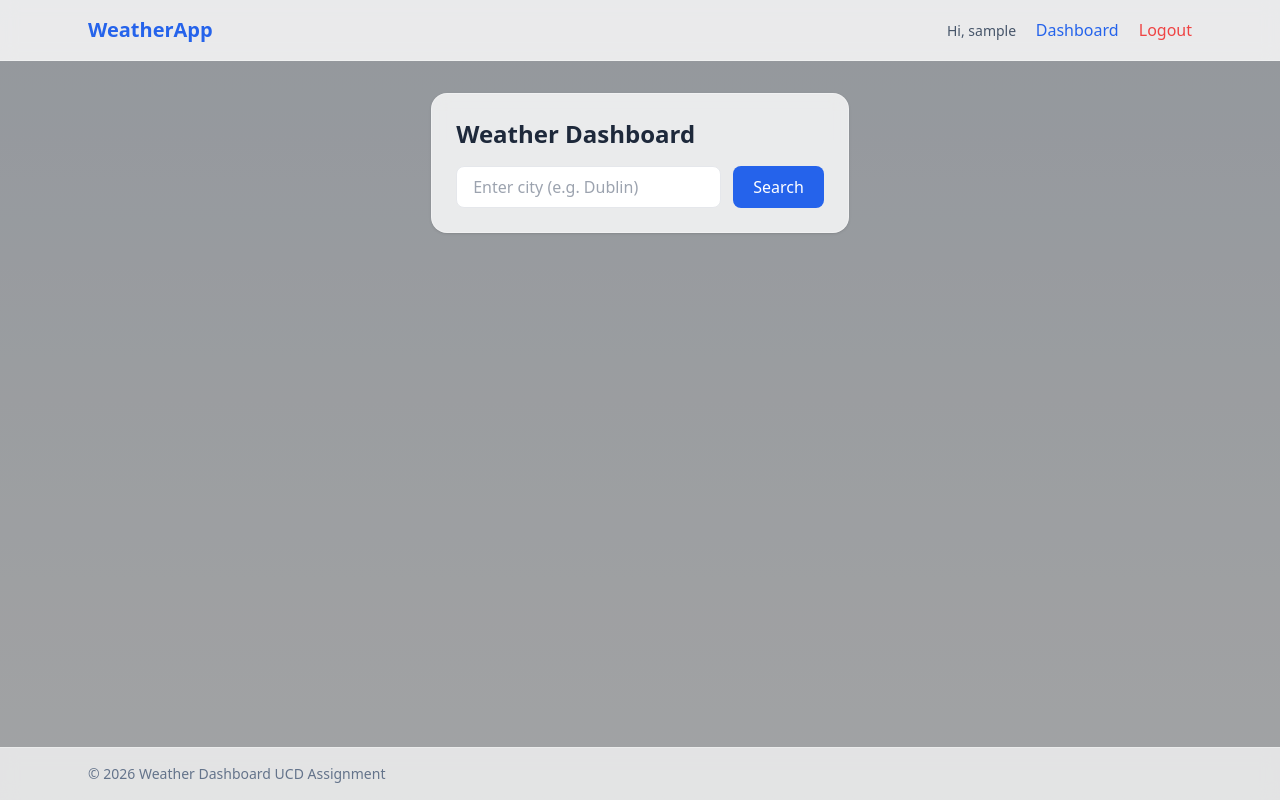
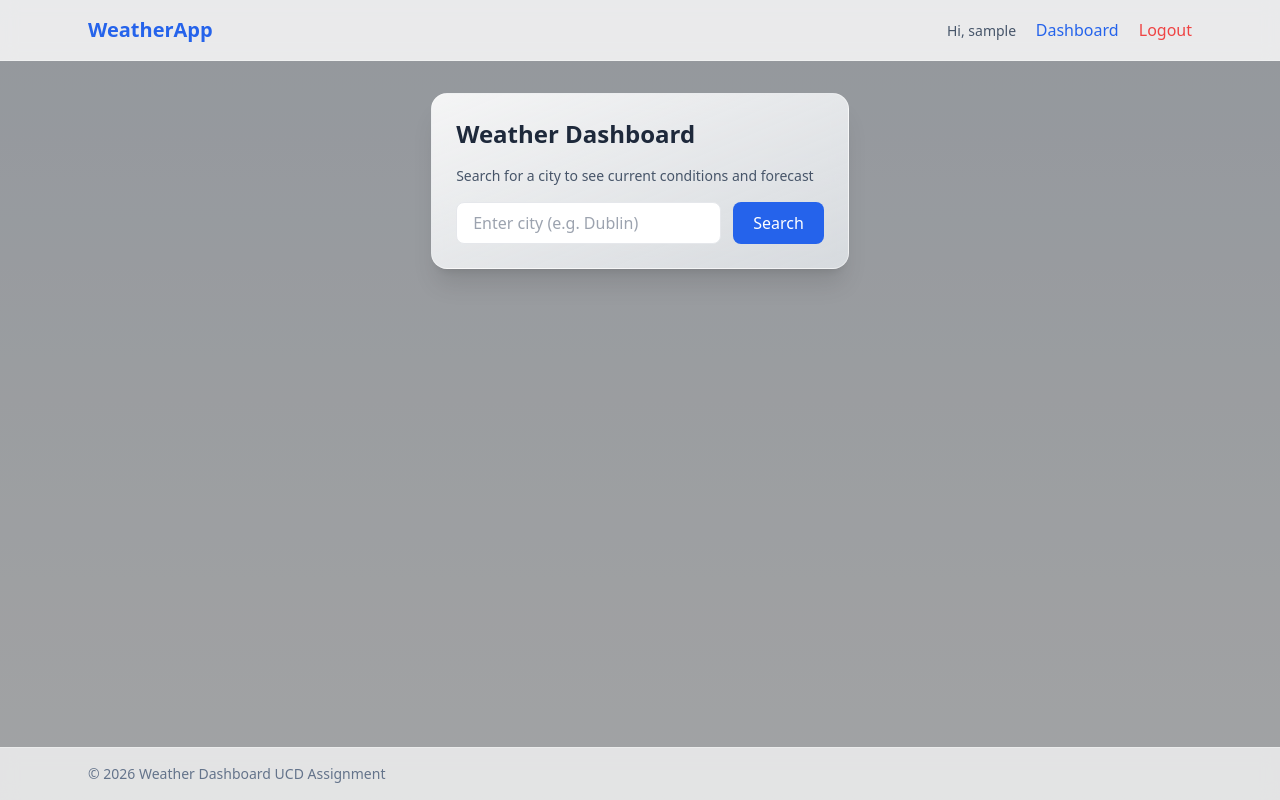
Before and after one commit to sebastian-elbacho/Weather-Dashboard-Final_Project, a Django app: page /dashboard/ in a window 1280 px wide. Run offline with Django 5.2, Linux system fonts and the light colour scheme; the visitor is signed in with stand-in values (Sample User, id 1); some libraries are stand-ins or nearby versions.

Commit message:
background color added

```diff
--- a/accounts/urls.py
+++ b/accounts/urls.py
@@ -10,7 +10,7 @@ app_name = "accounts"
 urlpatterns = [
     path("", RedirectView.as_view(pattern_name="accounts:login"), name="accounts_home"),
     path('register/', views.register, name='register'),
-    path("login/", auth_views.LoginView.as_view(template_name="accounts/login.html"), name="login"),
+    path("login/", auth_views.LoginView.as_view(template_name="accounts/login.html", extra_context={"body_class": "bg-auth"}), name="login"),
     path("logout/", auth_views.LogoutView.as_view(), name="logout"),
     path("logged-out/", views.logged_out, name="logged_out"),
 
--- a/accounts/views.py
+++ b/accounts/views.py
@@ -12,13 +12,13 @@ def register(request):
     else:
         form = UserCreationForm()
 
-    return render(request, "accounts/register.html", {"form": form})
+    return render(request, "accounts/register.html", {"form": form, "body_class": "bg-auth",})
 
 # LOGOUT =>
 
 
 def logged_out(request):
-    return render(request, "accounts/logged_out.html")
+    return render(request, "accounts/logged_out.html", {"body_class": "bg-auth",})
 
 
 # FUNKCJA REGISTER =>
@@ -32,4 +32,4 @@ def register(request):
     else:
         form = RegisterForm()
 
-    return render(request, "accounts/register.html", {"form": form})
+    return render(request, "accounts/register.html", {"form": form, "body_class": "bg-auth",})
--- a/config/templates/base.html
+++ b/config/templates/base.html
@@ -19,12 +19,34 @@
   .theme-storm   { background-image: url("{% static 'bg/storm.jpg' %}"); }
   .theme-fog     { background-image: url("{% static 'bg/fog.jpg' %}"); }
   .theme-drizzle { background-image: url("{% static 'bg/drizzle.jpg' %}"); }
+
+
+  .bg-auth {
+    background: linear-gradient(
+      135deg,
+      #3b82f6 0%,
+      #6366f1 40%,
+      #9333ea 100%
+    );
+  }
+
+  .bg-home {
+    background: linear-gradient(
+      135deg,
+      #0ea5e9 0%,
+      #38bdf8 40%,
+      #22d3ee 100%
+    );
+  }
+
+
 </style>
 
 
 </head>
 
-<body class="min-h-screen flex flex-col text-slate-800 bg-cover bg-center {% if theme %}theme-{{ theme }}{% else %}theme-default{% endif %}">
+<body class="min-h-screen flex flex-col text-slate-800 bg-cover bg-center {{ body_class|default:'' }}">
+
 <div class="fixed inset-0 bg-black/35 -z-10"></div>
 
 
--- a/weather/templates/weather/dashboard.html
+++ b/weather/templates/weather/dashboard.html
@@ -3,12 +3,20 @@
 {% block title %}Dashboard{% endblock %}
 
 {% block content %}
-<div class="max-w-xl mx-auto">
+<div class="max-w-xl mx-auto bg-transparent">
+
+{# <div class="bg-transparent min-h-screen"> #}
+
 
   <!-- SEARCH CARD -->
-  <div class="bg-white/80 backdrop-blur border border-white/30 rounded-2xl shadow p-6 mb-6">
+  <div class="bg-gradient-to-br from-white/90 to-slate-100/70 backdrop-blur border border-white/40 rounded-2xl shadow-xl p-6 mb-6">
+
 
     <h1 class="text-2xl font-semibold mb-4">Weather Dashboard</h1>
+    <p class="text-sm text-slate-600 mb-4">
+  Search for a city to see current conditions and forecast
+    </p>
+
 
     <form method="get" class="flex gap-3">
       <input
@@ -16,12 +24,11 @@
         name="city"
         value="{{ city }}"
         placeholder="Enter city (e.g. Dublin)"
-        class="flex-1 border rounded-lg px-4 py-2 focus:outline-none focus:ring-2 focus:ring-blue-500"
-      />
-      <button
-        type="submit"
-        class="bg-blue-600 text-white px-5 py-2 rounded-lg hover:bg-blue-700"
-      >
+        class="flex-1 border rounded-lg px-4 py-2 focus:outline-none focus:ring-2 focus:ring-blue-500"/>
+
+      <button type="submit"
+        class="bg-blue-600 text-white px-5 py-2 rounded-lg hover:bg-blue-700 transition">
+
         Search
       </button>
     </form>
--- a/weather/views.py
+++ b/weather/views.py
@@ -30,8 +30,11 @@ def weather_theme(weather_code) -> str:
     return "default"
 
 
+# Tlo w widokach ponizej w, index() return render =>
 def index(request):
-    return render(request, "index.html")
+    return render(request, "index.html", {
+        "body_class": "bg-home",
+    })
 
 
 @login_required
@@ -105,5 +108,7 @@ def dashboard(request):
         "theme": theme,
         "forecast": forecast,
         "history": history,
+        "theme": theme,
+        "body_class": f"theme-{theme}",
     }
     return render(request, "weather/dashboard.html", context)
```
